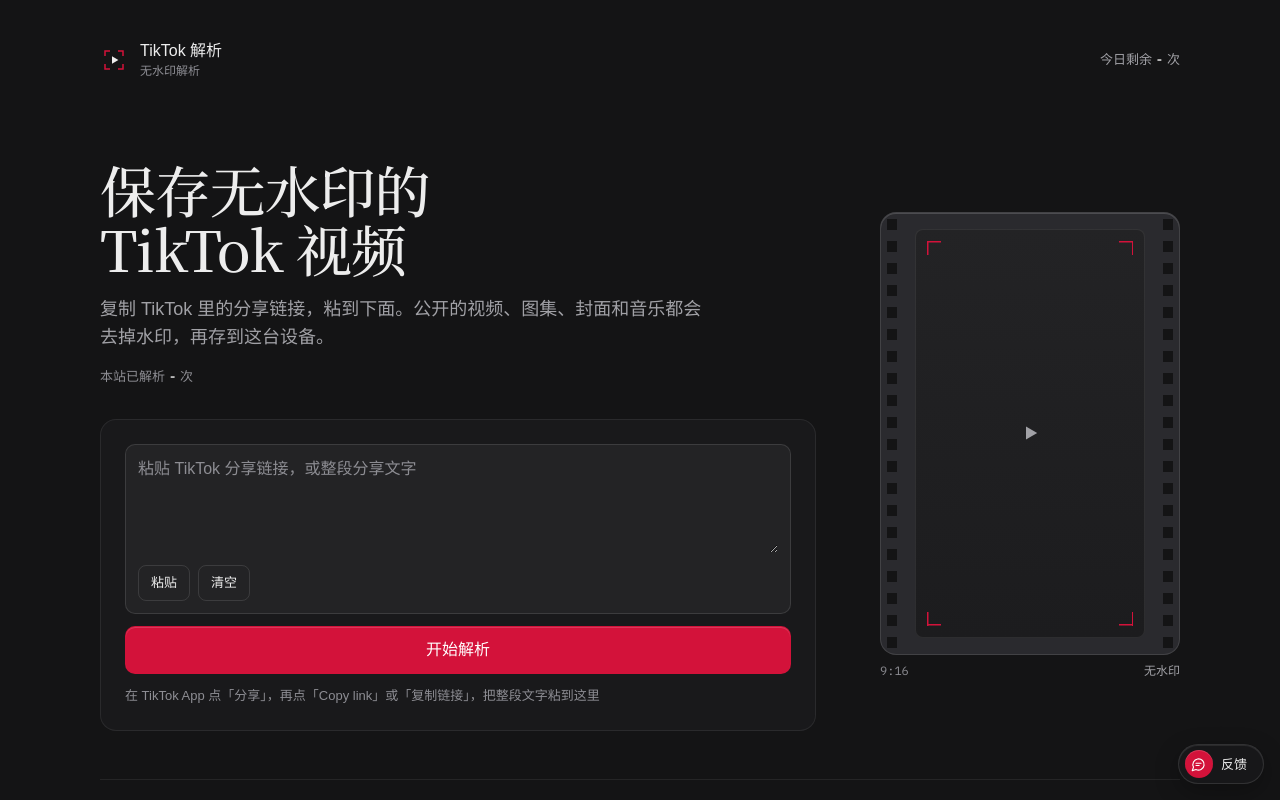
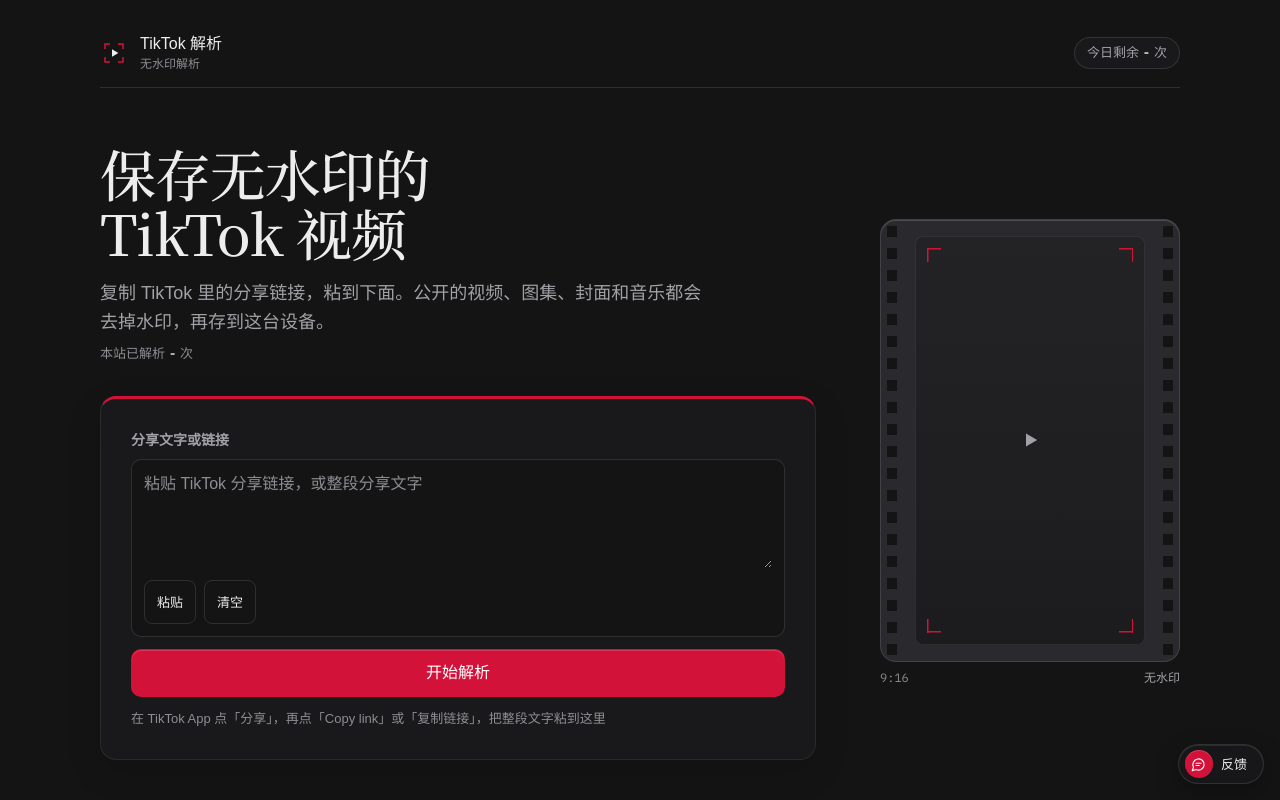
Before and after one commit to xiweiniboss-cmd/Tiktokshipingjiexitest, a plain HTML site: page index.html in a window 1280 px wide. Shown: the top 800 px of the page. Drawn offline with Linux system fonts and the light colour scheme; no server answers.

Commit message:
优化解析入口布局与移动端操作体验

```diff
--- a/index.html
+++ b/index.html
@@ -149,8 +149,9 @@ function jxParseHeaders(h) {
       </div>
 
       <div class="card jx-work">
+        <label class="jx-input-label" for="urlInput">分享文字或链接</label>
         <div class="jx-field">
-          <textarea id="urlInput" aria-label="TikTok 分享链接" placeholder="粘贴 TikTok 分享链接，或整段分享文字"></textarea>
+          <textarea id="urlInput" placeholder="粘贴 TikTok 分享链接，或整段分享文字"></textarea>
           <div class="jx-field-tools">
             <button type="button" class="btn ghost" id="pasteBtn">粘贴</button>
             <button type="button" class="btn ghost" id="clearBtn">清空</button>
--- a/jiexi.css
+++ b/jiexi.css
@@ -1286,3 +1286,34 @@ footer a:hover { color: var(--jx-secondary); }
   from { opacity: 0; transform: translateX(-50%) translateY(8px); }
   to { opacity: 1; transform: translateX(-50%); }
 }
+
+/* 工作区：平台色用于输入焦点和操作区。 */
+.jx-top {
+  padding-bottom: 14px;
+  border-bottom: 1px solid var(--jx-hairline-strong);
+}
+.jx-quota {
+  padding: 5px 12px;
+  border: 1px solid var(--jx-hairline-strong);
+  border-radius: 99px;
+  background: var(--jx-surface);
+}
+.jx-hero { margin-top: clamp(24px, 5vw, 56px); }
+.jx-lead { gap: clamp(18px, 3vw, 32px); }
+.jx-work {
+  padding: clamp(16px, 2.5vw, 30px);
+  border-top: 3px solid var(--jx-accent);
+  box-shadow: 0 12px 36px rgb(0 0 0 / 12%);
+}
+.jx-work .jx-field { background: var(--jx-bg); }
+.jx-work .btn { min-height: 44px; }
+.jx-copy h1 { text-wrap: balance; }
+.jx-count { margin-top: 8px; }
+.jx-sub { line-height: 1.6; }
+@media (max-width: 600px) {
+  .jx-wrap { width: calc(100% - 32px); padding-top: 12px; }
+  .jx-hero { gap: 20px; }
+  .jx-work { width: 100%; }
+}
+
+.jx-input-label { display: block; margin-bottom: 8px; color: var(--jx-secondary); font-size: 14px; font-weight: 600; }
```
